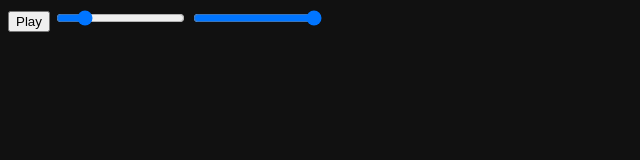
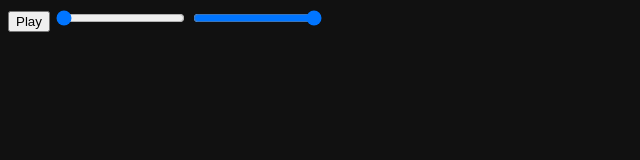
Before and after one commit to padenot/loopa, a plain HTML site: page index.html in a window 1280 px wide. Shown: the full height of the page, 0-640 px from the left. Drawn offline with Linux system fonts and the light colour scheme.

Commit message:
Update index.html

```diff
--- a/index.html
+++ b/index.html
@@ -155,7 +155,7 @@ document.addEventListener("DOMContentLoaded", function() {
 <canvas></canvas>
 <div class=ontop>
   <button id=play-pause>Play</button>
-  <input id=playbackRate type=range min="0.1" max="5.0" step="0.1" value="1.0">
+  <input id=playbackRate type=range min="5.0" max="5.0" step="0.1" value="1.0">
   <input id=gain type=range min="0.0" max="1.0" step="0.01" value="1.0">
 </div>
 </body>
```
